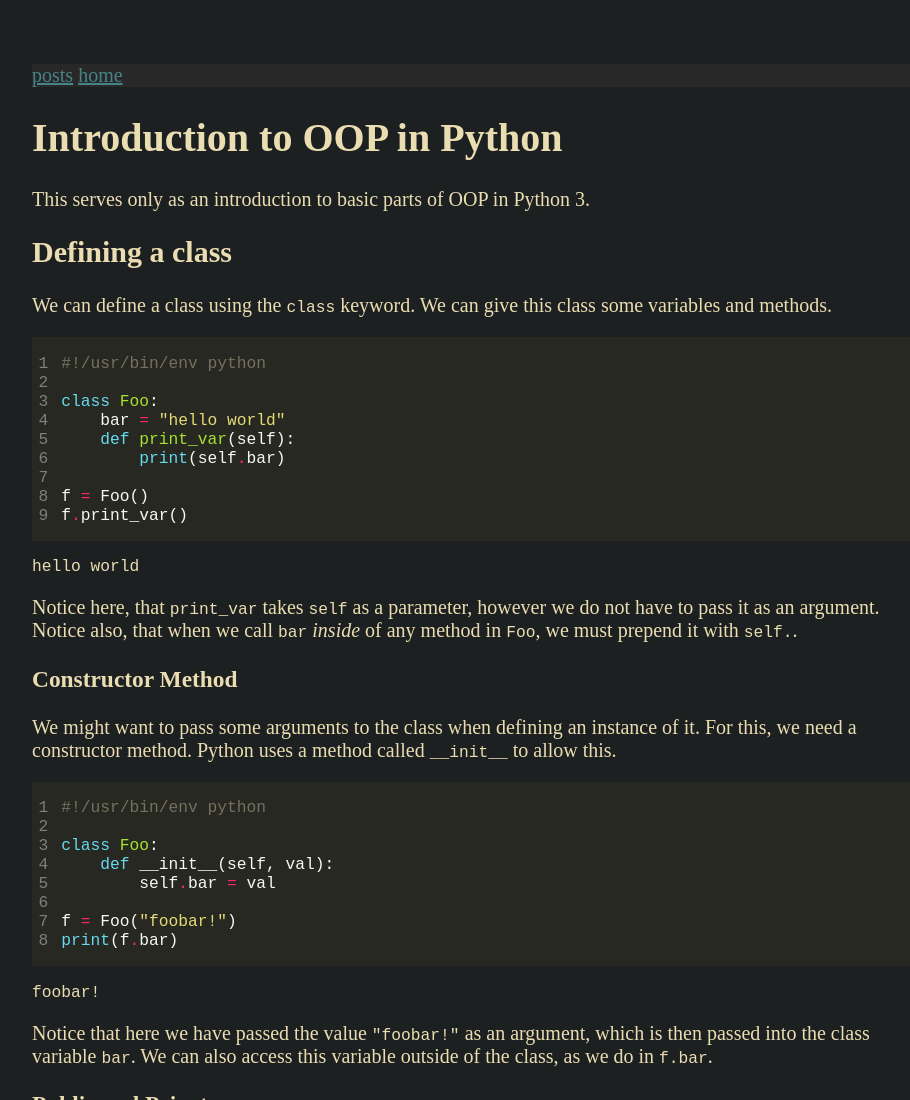
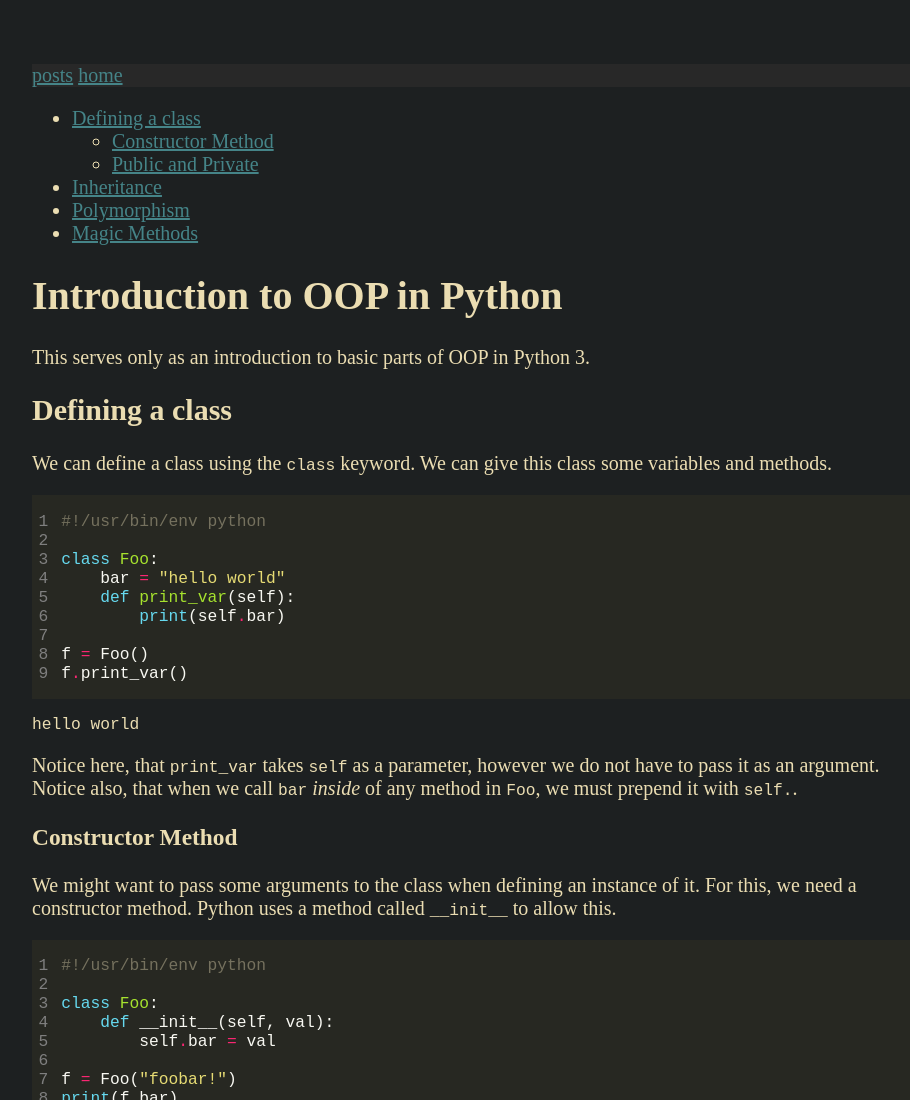
Before and after one commit to PioKozi/piokozi.github.io, a plain HTML site: page post/introductory_python_oop/index.html in a window 1280 px wide. Shown: the top 1100 px of the page, without its empty margins (160-1070 px from the left). Drawn offline with Linux system fonts and the light colour scheme.

Commit message:
add table of contents

```diff
--- a/post/introductory_python_oop/index.html
+++ b/post/introductory_python_oop/index.html
@@ -12,7 +12,24 @@
     <a href="/post">posts</a>
     <a href="/">home</a>
 </header>
-<div id="content">
+
+        <aside>
+            <nav id="TableOfContents">
+  <ul>
+    <li><a href="#defining-a-class">Defining a class</a>
+      <ul>
+        <li><a href="#constructor-method">Constructor Method</a></li>
+        <li><a href="#public-and-private">Public and Private</a></li>
+      </ul>
+    </li>
+    <li><a href="#inheritance">Inheritance</a></li>
+    <li><a href="#polymorphism">Polymorphism</a></li>
+    <li><a href="#magic-methods">Magic Methods</a></li>
+  </ul>
+</nav>
+        </aside>
+
+        <div id="content">
 <h1>Introduction to OOP in Python</h1>
 <p>This serves only as an introduction to basic parts of OOP in Python 3.</p>
 <h2 id="defining-a-class">Defining a class</h2>
```
Also changed, not shown: about/index.html (+2 -1 lines), categories/index.html (+2 -1 lines), post/go_structure/index.html (+12 -1 lines), post/index.html (+2 -1 lines), post/master_theorem/index.html (+18 -1 lines), tags/go/index.html (+2 -1 lines), tags/index.html (+2 -1 lines), tags/oop/index.html (+2 -1 lines), tags/python/index.html (+2 -1 lines).
